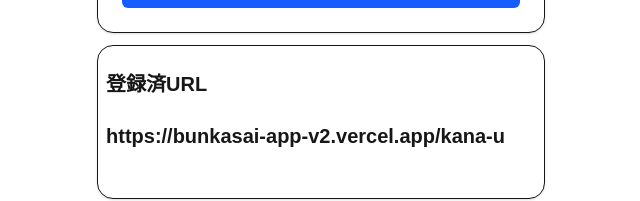
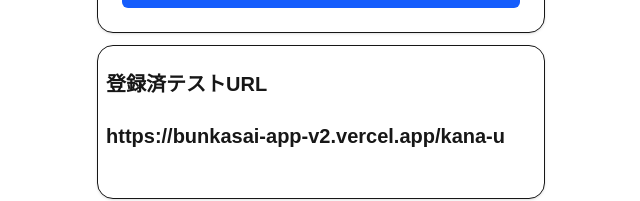
Before and after one commit to taro-1231/bunkasai-app-v2, a Next.js app in the folder frontend/: page /register in a window 1280 px wide. Shown: the part 531-732 px from the top of the page, without its empty margins (319-959 px from the left). Built offline with nearby package versions, Linux system fonts and the light colour scheme; no server answers.

Commit message:
testuser追加

```diff
--- a/frontend/app/register/page.tsx
+++ b/frontend/app/register/page.tsx
@@ -99,7 +99,7 @@
         </form>
       </div>
       <div className="px-2 w-full max-w-md rounded-2xl border bg-white shadow-sm p-6">
-        <h1 className="text-xl font-semibold mb-6">登録済URL</h1>
+        <h1 className="text-xl font-semibold mb-6">登録済テストURL</h1>
         <p className="text-xl font-semibold mb-6">https://bunkasai-app-v2.vercel.app/kana-u</p>
       </div>
 
```
